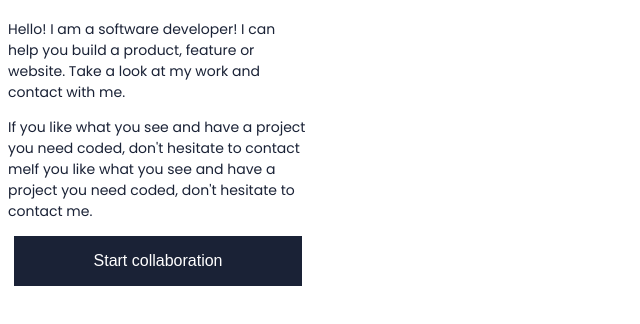
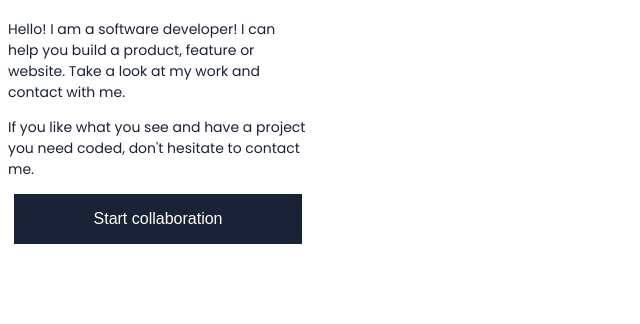
Before and after one commit to ayeshakhan789/PortfolioProject, a website: page index.html in a window 1280 px wide. Shown: the part 220-544 px from the top of the page, without its empty margins (0-640 px from the left). Drawn offline with nearby package versions, Linux system fonts and the light colour scheme.

```diff
--- a/index.html
+++ b/index.html
@@ -24,7 +24,7 @@
             <div class="text-section">
                 <h1>Ayesha Khan</h1>
                 <p>Hello! I am a software developer! I can help you build a product, feature or website. Take a look at my work and contact with me.</p>
-                <p>If you like what you see and have a project you need coded, don't hesitate to contact meIf you like what you see and have a project you need coded, don't hesitate to contact me.</p>
+                <p>If you like what you see and have a project you need coded, don't hesitate to contact me.</p>
                 <button>Start collaboration</button>
             </div>
         </section>
```
